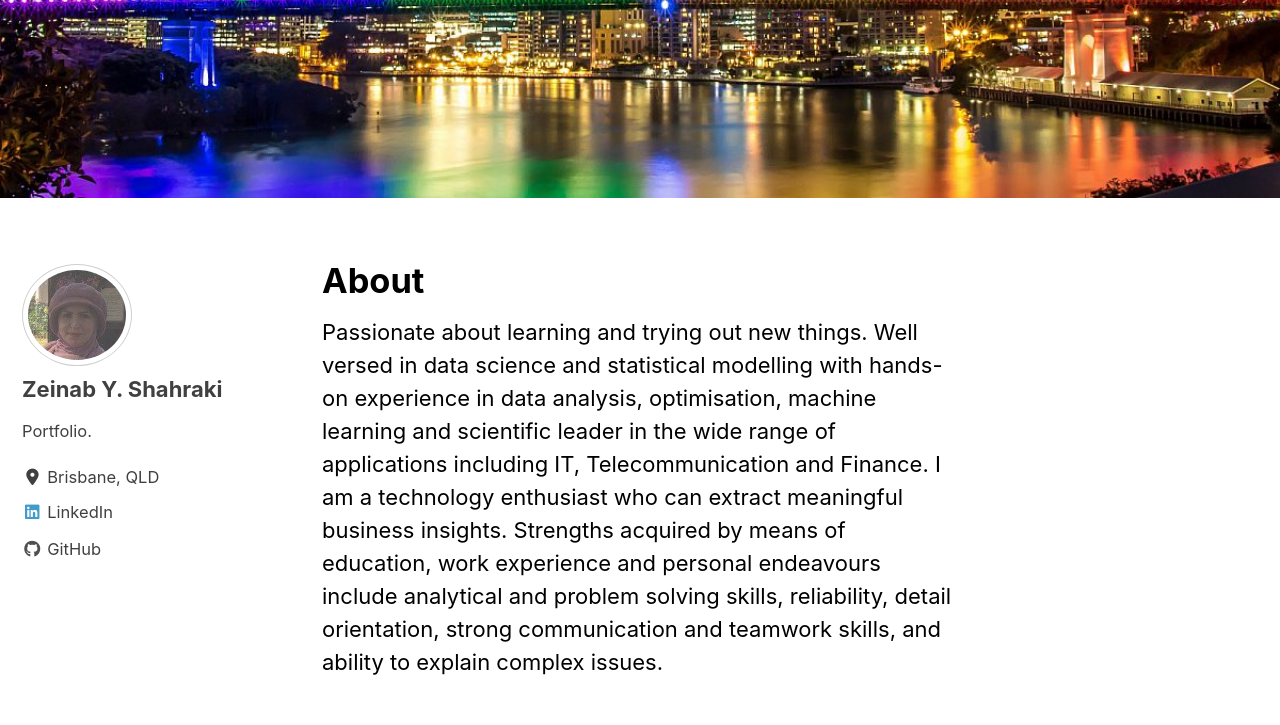
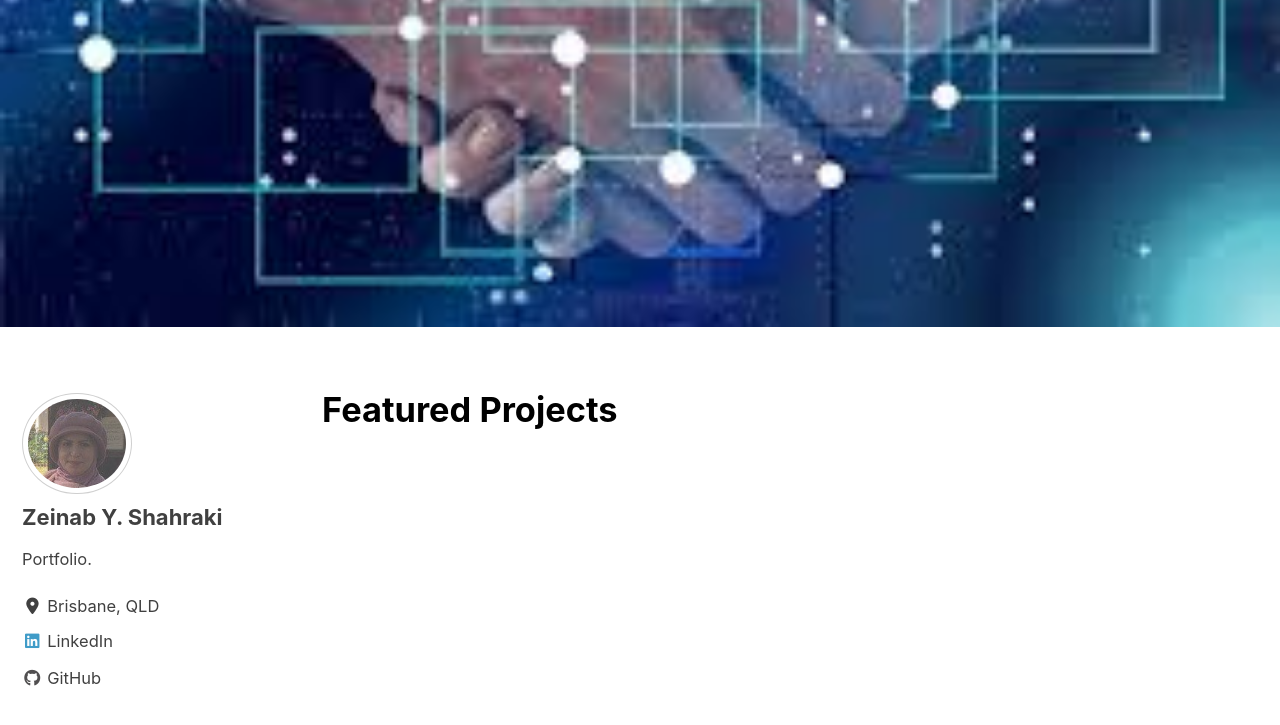
Before and after one commit to z1shahraki/z1shahraki.github.io, a Jekyll site: the page built from _pages/machinelearning.md, in a window 1280 px wide and 900 px high, scrolled down 611 px. Shown: the top 725 px of the window. Built offline with Jekyll 4.4.1, drawn with Linux system fonts in a browser that asks for light colours; cached includes are drawn as plain includes; nearby versions of some CDN libraries.

Commit message:
new gith

```diff
--- a/_pages/machinelearning.md
+++ b/_pages/machinelearning.md
@@ -1,15 +1,8 @@
 ---
-title: "About"
-permalink: /about/
+layout: single
+permalink: /machine-learning/
+title: "Featured Projects"
+author_profile: true
 header:
-  image: "/images/brisbane3.jpg"
+  image: "/images/inv-dec1.jpg"
 ---
-
-Passionate about learning and trying out new things. Well versed in data science
-and   statistical  modelling   with  hands-on  experience   in  data   analysis,
-optimisation,  machine  learning  and  scientific leader in the  wide  range  of
-applications  including  IT,  Telecommunication and Finance. I am  a  technology
-enthusiast  who can extract meaningful business insights. Strengths acquired  by
-means  of education, work experience and personal endeavours include  analytical
-and   problem   solving   skills,  reliability,   detail   orientation,   strong
-communication and teamwork skills, and ability to explain complex issues.
```
